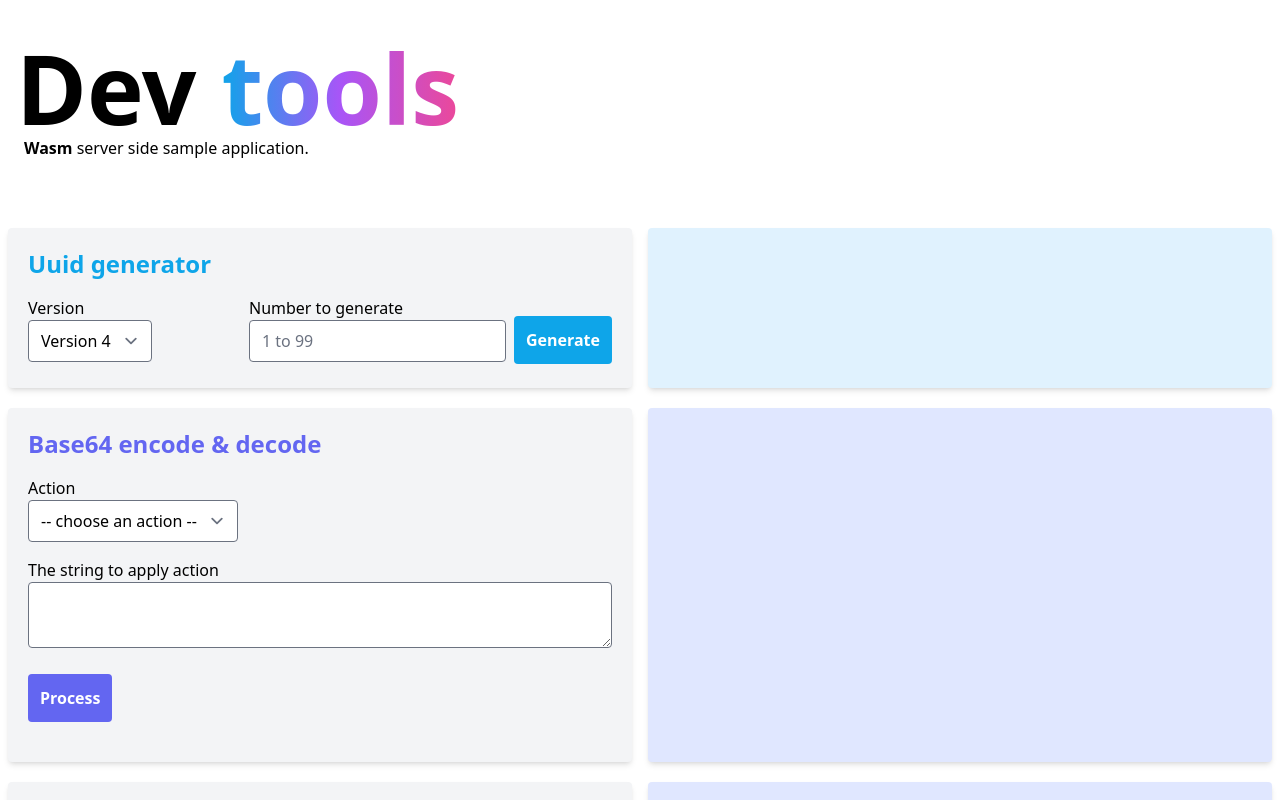
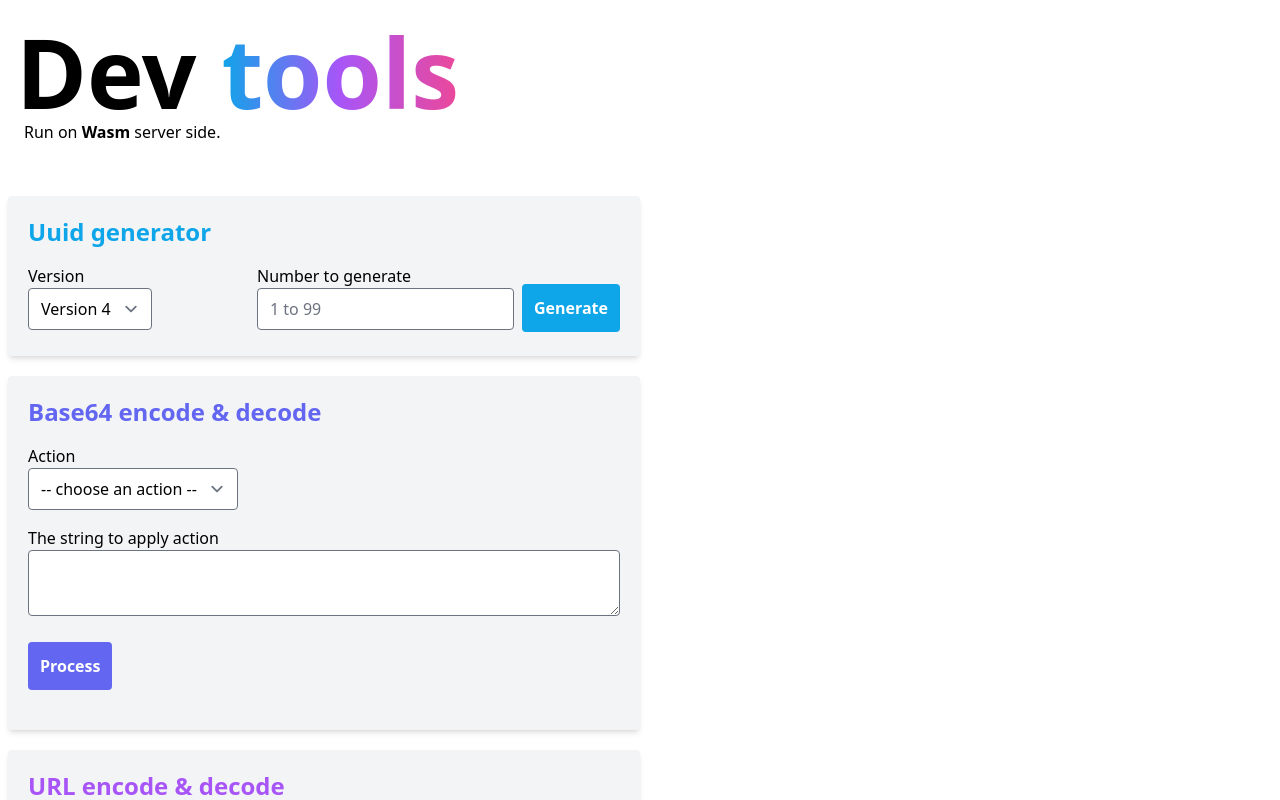
Before and after one commit to FabienD/spin-dev-tools, a Next.js app in the folder web/: page / in a window 1280 px wide. Shown: the top 800 px of the page. Built offline with nearby package versions, Linux system fonts and the light colour scheme.

Commit message:
Update Makefile + CSS

```diff
--- a/web/src/app/page.tsx
+++ b/web/src/app/page.tsx
@@ -4,11 +4,11 @@ import Uuid from "@/components/uuid";
 
 export default function Page() {
     return <>
-        <header className="p-4 sm:py-10">
+        <header className="p-4 sm:py-6">
             <h1 className="font-extrabold text-6xl sm:text-8xl">
                 Dev <span className="text-transparent bg-clip-text bg-gradient-to-r from-sky-500 via-purple-500 to-pink-500 ">tools</span>
             </h1>
-            <h2 className="pl-2"><strong>Wasm</strong> server side sample application.</h2>
+            <h2 className="pl-2">Run on <strong>Wasm</strong> server side.</h2>
         </header>
         <section className="p-2">
             <Uuid />
--- a/web/src/components/base64.tsx
+++ b/web/src/components/base64.tsx
@@ -72,10 +72,12 @@ const Base64: FC = () => {
                     <button type="submit" className='font-bold text-white bg-indigo-500 hover:bg-indigo-600 rounded p-3 my-5'>Process</button>
                 </form>
             </div>
+            {(error || base64) &&
                 <div className='sm:basis-1/2 bg-indigo-100 p-3 sm:p-5 rounded overflow-y-auto shadow-md'>
                     {error && <p className='text-pink-900'>{error}</p>}
                     {base64 && <p className='text-indigo-900'>{base64}</p>}
                 </div>
+            }
             </div>
        </>
      )
--- a/web/src/components/url.tsx
+++ b/web/src/components/url.tsx
@@ -72,10 +72,12 @@ const Url: FC = () => {
                     <button type="submit" className='font-bold text-white bg-purple-500 hover:bg-purple-600 rounded p-3 my-5'>Process</button>
                 </form>
             </div>
+            {(error || url) &&
                 <div className='sm:basis-1/2 bg-indigo-100 p-3 sm:p-5  rounded overflow-y-auto shadow-md'>
                     {error && <p className='text-pink-900'>{error}</p>}
                     {url && <p className='text-purple-900'>{url}</p>}
                 </div>
+            }
         </div>
        </>
      )
--- a/web/src/components/uuid.tsx
+++ b/web/src/components/uuid.tsx
@@ -70,12 +70,14 @@ const Uuid: FC = () => {
                     <button type="submit" className='font-bold text-white bg-sky-500 hover:bg-sky-600 rounded p-3 my-5'>Generate</button>
                 </form>
             </div>
+            {(error || uuids) &&
                 <div className='sm:basis-1/2 bg-sky-100 p-3 sm:p-5 rounded overflow-y-auto shadow-md'>
                     {error && <p className='text-pink-900'>{error}</p>}
                     {uuids &&
                         <UuidList uuids={uuids} />
                     }
                 </div>
+            }
         </div>
       </>
     )
```
Also changed, not shown: 2 other files (tests, documents, lock files or other folders). Lines whose indentation alone changed are shown as unchanged.
